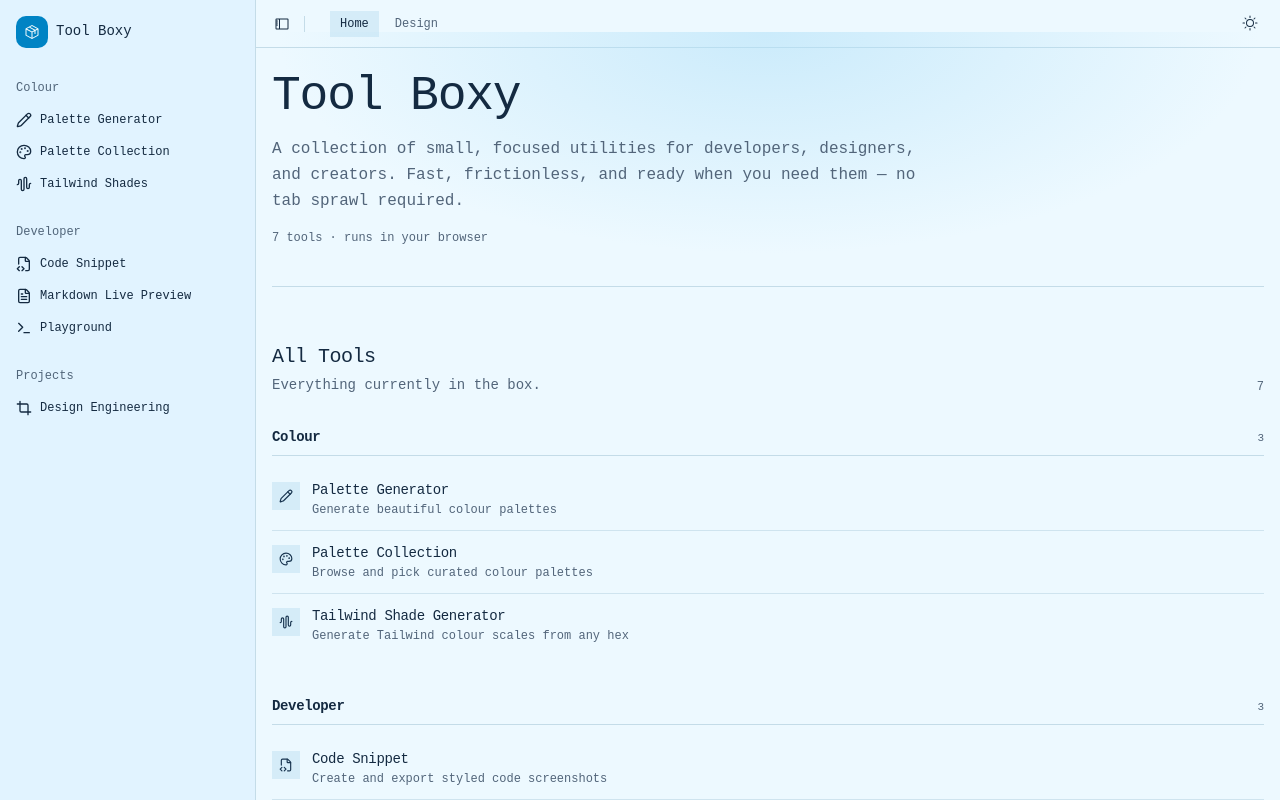
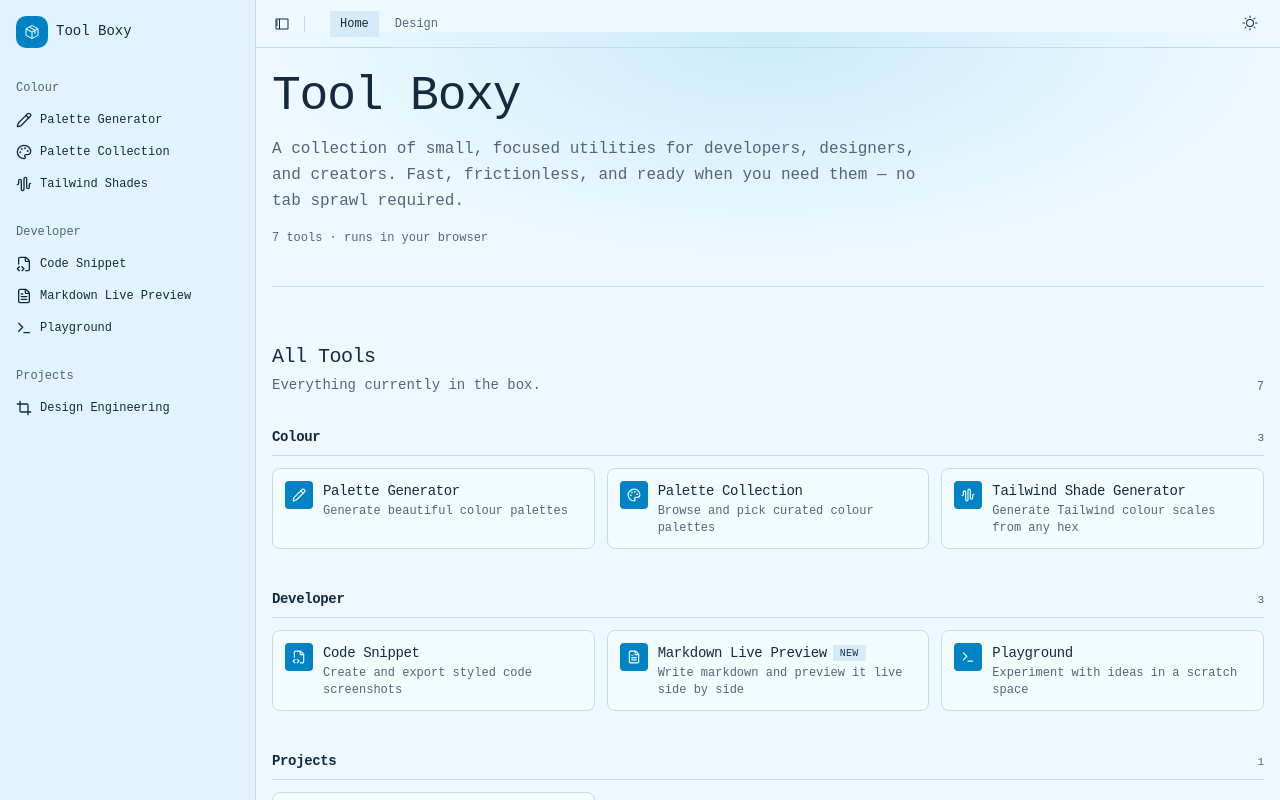
Before and after one commit to RaviTejaLadi/tool-boxy, a React (Vite) app: page / in a window 1280 px wide. Shown: the top 800 px of the page. Built offline with nearby package versions, Linux system fonts and the light colour scheme.

Commit message:
refactor: Enhance layout and styling of tool cards for a more modern appearance - Implement responsive grid layout for tool categories

```diff
--- a/src/pages/Home.tsx
+++ b/src/pages/Home.tsx
@@ -3,65 +3,33 @@ import { ArrowUpRight } from 'lucide-react';
 
 import { Badge } from '@/components/ui/badge';
 import { toolCategories, tools, toolsByCategory, type Tool } from '@/config/tools';
-// import { cn } from '@/lib/utils';
 
-// function ToolCard({ tool, featured = false }: { tool: Tool; featured?: boolean }) {
-//   const Icon = tool.icon;
-
-//   return (
-//     <Link
-//       to={tool.url}
-//       className={cn(
-//         'group relative flex flex-col gap-3 border border-border bg-card/60 p-4 transition-colors',
-//         'hover:border-primary/40 hover:bg-accent/50 focus-visible:outline-none focus-visible:ring-2 focus-visible:ring-ring',
-//         featured && 'min-h-36 justify-between'
-//       )}
-//     >
-//       <div className="flex items-start justify-between gap-3">
-//         <div className="flex size-8 shrink-0 items-center justify-center bg-primary text-primary-foreground">
-//           <Icon className="size-4" />
-//         </div>
-//         <ArrowUpRight className="size-4 text-muted-foreground opacity-0 transition-opacity group-hover:opacity-100" />
-//       </div>
-
-//       <div className="flex flex-col gap-1.5">
-//         <div className="flex flex-wrap items-center gap-2">
-//           <span className="font-heading text-sm font-semibold tracking-tight">{tool.title}</span>
-//           {tool.badge ? (
-//             <Badge variant="secondary" className="h-4 px-1.5 text-[10px] uppercase tracking-wide">
-//               {tool.badge}
-//             </Badge>
-//           ) : null}
-//         </div>
-//         <p className="text-xs leading-relaxed text-muted-foreground">{tool.description}</p>
-//       </div>
-//     </Link>
-//   );
-// }
-
-function ToolRow({ tool }: { tool: Tool }) {
+function ToolCard({ tool }: { tool: Tool }) {
   const Icon = tool.icon;
 
   return (
     <Link
       to={tool.url}
-      className="group flex items-start gap-3 border-b border-border/70 py-3 transition-colors last:border-b-0 hover:bg-accent/40 focus-visible:outline-none focus-visible:ring-2 focus-visible:ring-ring"
+      className="group relative flex gap-2.5 rounded-md border border-border bg-card/60 p-3 transition-colors hover:border-primary/40 hover:bg-accent/50 focus-visible:outline-none focus-visible:ring-2 focus-visible:ring-ring"
     >
-      <div className="mt-0.5 flex size-7 shrink-0 items-center justify-center bg-secondary text-secondary-foreground">
+      <div className="flex size-7 shrink-0 items-center justify-center rounded bg-primary text-primary-foreground">
         <Icon className="size-3.5" />
       </div>
+
       <div className="min-w-0 flex-1">
-        <div className="flex flex-wrap items-center gap-2">
-          <span className="font-heading text-sm font-medium tracking-tight group-hover:text-primary">{tool.title}</span>
+        <div className="flex items-center gap-1.5">
+          <span className="truncate font-heading text-sm font-medium tracking-tight group-hover:text-primary">
+            {tool.title}
+          </span>
           {tool.badge ? (
-            <Badge variant="outline" className="h-4 px-1.5 text-[10px] uppercase tracking-wide">
+            <Badge variant="secondary" className="h-4 shrink-0 px-1.5 text-[10px] uppercase tracking-wide">
               {tool.badge}
             </Badge>
           ) : null}
+          <ArrowUpRight className="ml-auto size-3.5 shrink-0 text-muted-foreground opacity-0 transition-opacity group-hover:opacity-100" />
         </div>
-        <p className="mt-0.5 text-xs text-muted-foreground">{tool.description}</p>
+        <p className="mt-0.5 line-clamp-2 text-xs leading-snug text-muted-foreground">{tool.description}</p>
       </div>
-      <ArrowUpRight className="mt-1 size-3.5 shrink-0 text-muted-foreground opacity-0 transition-opacity group-hover:opacity-100" />
     </Link>
   );
 }
@@ -120,9 +88,9 @@ export default function Home() {
                     {categoryTools.length}
                   </span>
                 </div>
-                <div className="flex flex-col">
+                <div className="grid gap-3 sm:grid-cols-2 lg:grid-cols-3">
                   {categoryTools.map((tool) => (
-                    <ToolRow key={tool.url} tool={tool} />
+                    <ToolCard key={tool.url} tool={tool} />
                   ))}
                 </div>
               </div>
```
